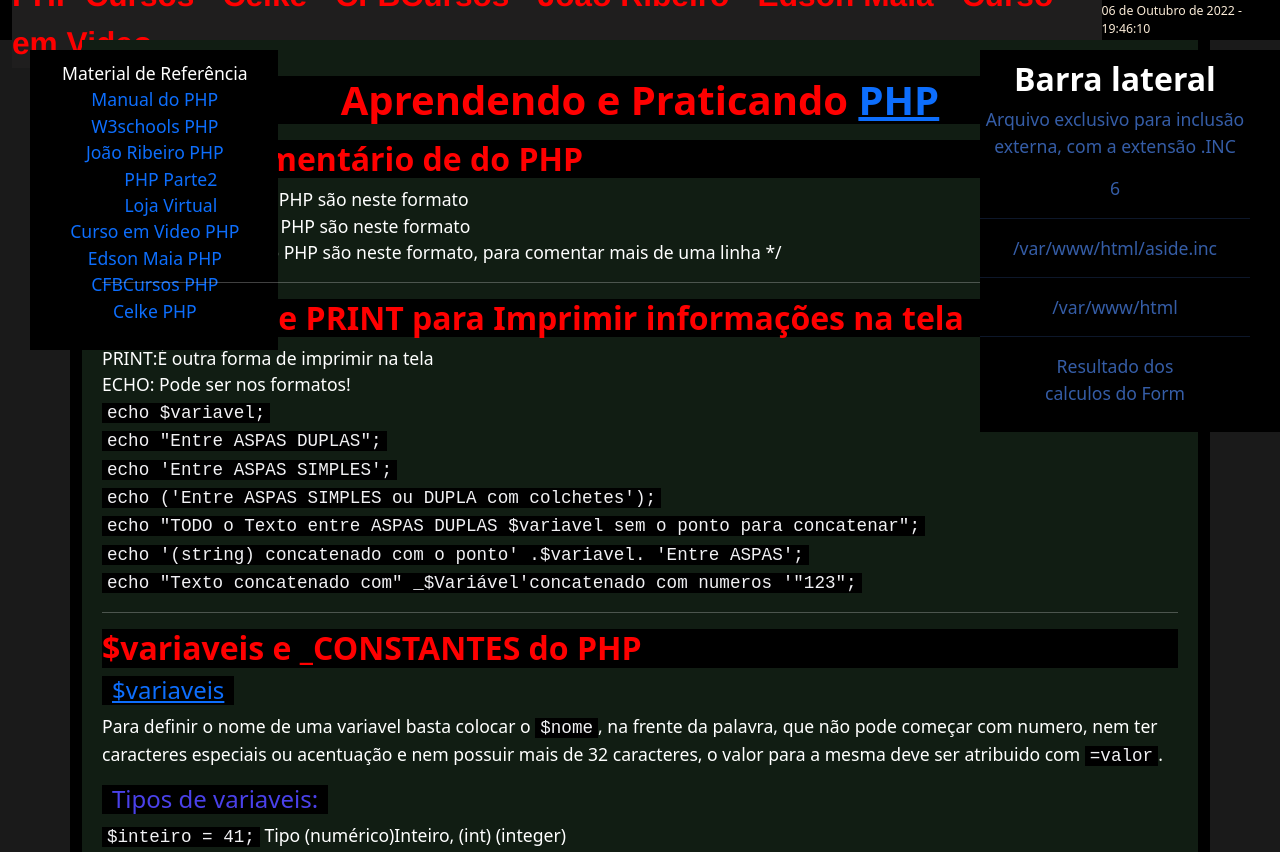
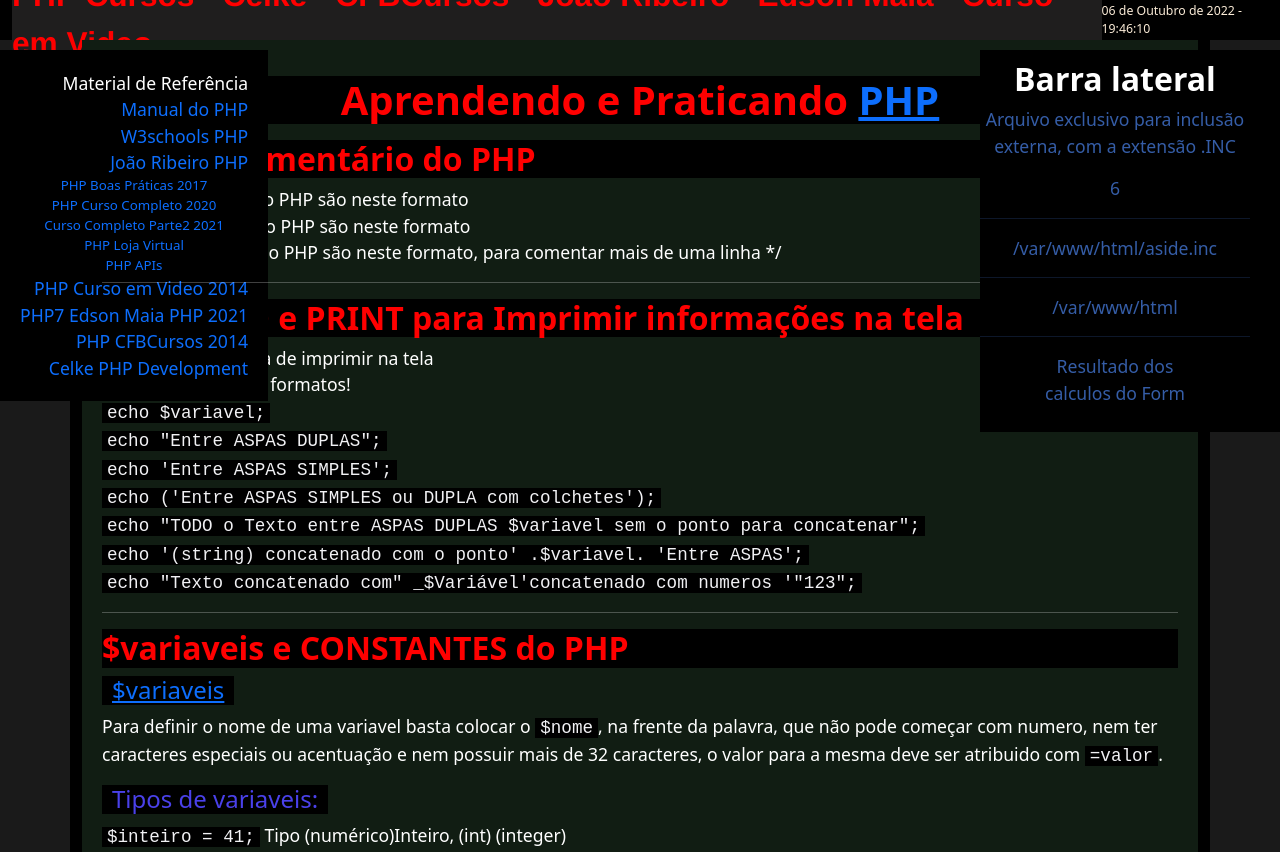
Before and after one commit to ninojp/PHP_Testes, a PHP site: page / in a window 1280 px wide. Shown: the top 852 px of the page. Run offline with PHP 8.4, Linux system fonts and the light colour scheme.

Commit message:
alterando as estruturas

```diff
--- a/public/css/index.css
+++ b/public/css/index.css
@@ -9,16 +9,23 @@ body{
     position: fixed;
     display: block;
     top: 50px;
-    left: 30px;
+    left: 0px;
     width: fit-content;
     text-align: center;
     background-color: rgb(0, 0, 0);
-    padding: 10px 30px 10px 0px;
+    padding: 20px;
+    margin: 0px;
 }
 .menu_lateral a,ul{
-    text-align: center;
+    text-align: right;
     text-decoration: none;
     list-style: none;
+    margin: 0px;
+    padding: 0px;
+}
+.ul_sub{
+    font-size: 10pt;
+    text-align: center;
 }
 .right_bar{
     position: fixed;
--- a/public/index.php
+++ b/public/index.php
@@ -40,14 +40,17 @@ $segundo = date("s");?>
             <li><a href="https://www.php.net/manual/pt_BR/index.php" target="blank">Manual do PHP</a></li>
             <li><a href="https://www.w3schools.com/php/php_intro.asp" target="blank">W3schools PHP</a></li>
             <li><a href="" target="blank">João Ribeiro PHP</a>
-                <ul>
-                    <li><a href="" target="blank">PHP Parte2</a><li>
-                    <li><a href="" target="blank">Loja Virtual</a></li>
+                <ul class="ul_sub">
+                    <li><a href="https://www.youtube.com/watch?v=krQj4stNu5U&list=PLXik_5Br-zO_5EGPG6_u-u0hVI_f_ThO_" target="blank">PHP Boas Práticas 2017</a><li>
+                    <li><a href="https://www.youtube.com/watch?v=jVUeF7cZdFE&list=PLXik_5Br-zO9wODVI0j58VuZXkITMf7gZ" target="blank">PHP Curso Completo 2020</a><li>
+                    <li><a href="https://www.youtube.com/watch?v=iDEuQjITm0E&list=PLXik_5Br-zO9Z8l3CE8zaIBkVWjHOboeL" target="blank">Curso Completo Parte2 2021</a><li>
+                    <li><a href="https://www.youtube.com/watch?v=OMn8y1RE4FE&list=PLXik_5Br-zO-tsUy1lTPB8dnPGBu8n0Ee&index=3" target="blank">PHP Loja Virtual</a></li>
+                    <li><a href="https://www.youtube.com/watch?v=gsPp71nRMQk&list=PLXik_5Br-zO8vLD6X9uB-EH6BpgZL8XBH" target="blank">PHP APIs</a></li>
                 </ul></li>
-            <li><a href="" target="blank">Curso em Video PHP</a></li>
-            <li><a href="" target="blank">Edson Maia PHP</a></li>
-            <li><a href="https://www.youtube.com/watch?v=71dz_gaE798&list=PLx4x_zx8csUgB4R1dDXke4uKMq-IrSr4B&index=3" target="blank">CFBCursos PHP</a></li>
-            <li><a href="" target="blank">Celke PHP</a></li>
+            <li><a href="https://www.youtube.com/watch?v=F7KzJ7e6EAc&list=PLHz_AreHm4dm4beCCCmW4xwpmLf6EHY9k&index=1" target="blank">PHP Curso em Video 2014</a></li>
+            <li><a href="https://www.youtube.com/watch?v=R2KdI-DDYCc&list=PLnex8IkmReXw-QlzKS9zA3rXQsRnK5nnA&index=3" target="blank">PHP7 Edson Maia PHP 2021</a></li>
+            <li><a href="https://www.youtube.com/watch?v=71dz_gaE798&list=PLx4x_zx8csUgB4R1dDXke4uKMq-IrSr4B&index=3" target="blank">PHP CFBCursos 2014</a></li>
+            <li><a href="https://celke.com.br/clms/home/index" target="blank">Celke PHP Development</a></li>
         </ul>
     </div>
     <header class="header_nav container-fluid">
@@ -67,7 +70,7 @@ $segundo = date("s");?>
         <section class="sec_princ">
             <h1 class="m-3"> Aprendendo e Praticando <a href="https://www.php.net/manual/pt_BR/index.php" target="blank">PHP</a></h1>
 <!--=======================================================================================================================-->
-            <h2 class="mt-3">Tags de comentário de do PHP</h2>
+            <h2 class="mt-3">Tags de comentário do PHP</h2>
             <!-- Os comentários no HTML são neste formato -->
             # Os comentários no PHP são neste formato <br>
             // Os comentários no PHP são neste formato<br>
@@ -87,7 +90,7 @@ $segundo = date("s");?>
             <span class="codigo">echo <?= "\"Texto concatenado com\" ".$variavel.'\'concatenado com numeros \'' ."\"123\"";?>;</span><br>
             <hr>
 <!--=======================================================================================================================-->
-            <h2 class="mt-3">$variaveis e _CONSTANTES do PHP</h2>
+            <h2 class="mt-3">$variaveis e CONSTANTES do PHP</h2>
             <h4><a href="https://www.php.net/manual/pt_BR/language.variables.basics.php" target="blank">$variaveis</a></h4>
             <p>Para definir o nome de uma variavel basta colocar o <span class="codigo">$nome</span>, na frente da palavra, que não pode começar com numero, nem ter caracteres especiais ou acentuação e nem possuir mais de 32 caracteres, o valor para a mesma deve ser atribuido com <span class="codigo">=valor</span>.</p>
 
```
